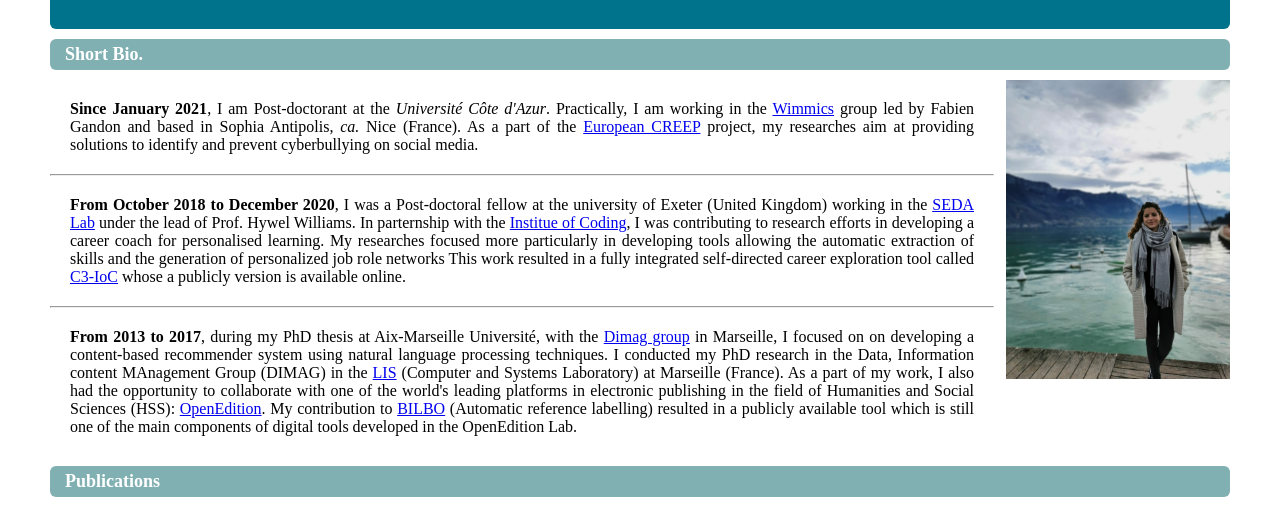
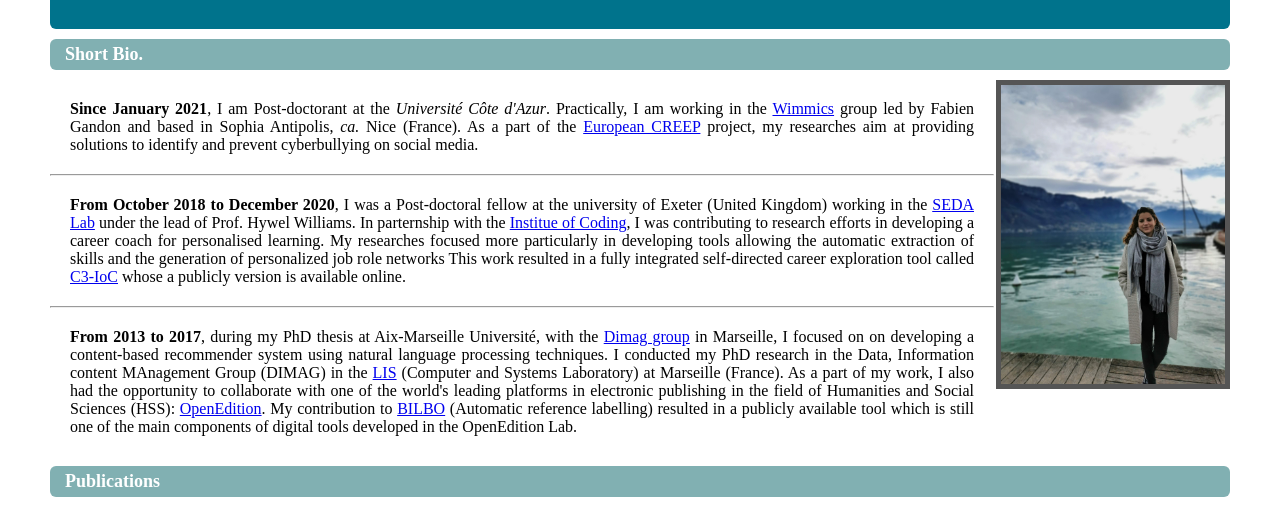
Before and after one commit to aollagnier/aollagnier.github.ioV1, a plain HTML site: page index.html in a window 1280 px wide. Shown: the part 286-796 px from the top of the page. Drawn offline with nearby package versions, Linux system fonts and the light colour scheme; no server answers.

Commit message:
First commit

```diff
--- a/index.html
+++ b/index.html
@@ -6,7 +6,9 @@
 
     <meta name="viewport" content="width=device-width, initial-scale=1">
     <style>
-
+      img {
+	      border: 5px solid #555;
+      }
       body { margin:20px 50px; }
       p {
       margin:20px 20px;
```
